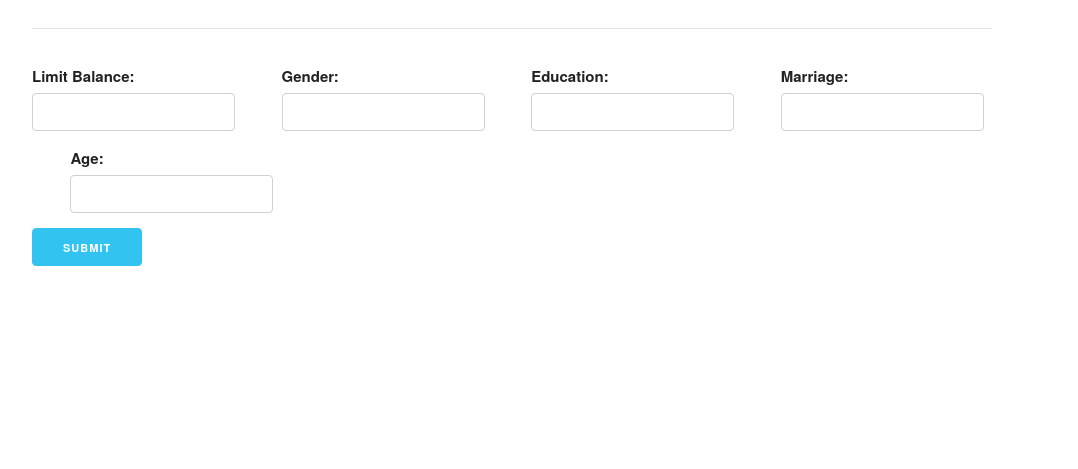
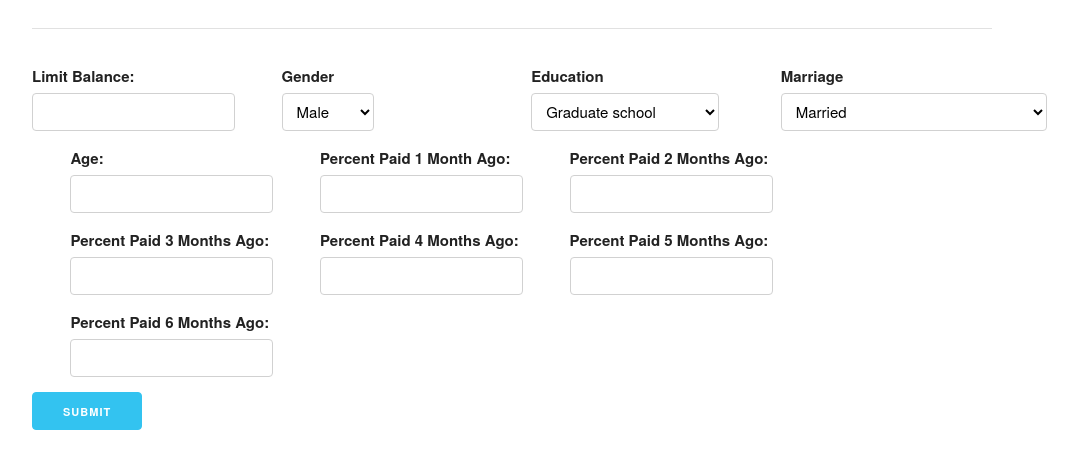
Before and after one commit to Becca18/TeamD, a Flask app: page / in a window 1280 px wide. Shown: the part 55-524 px from the top of the page, without its empty margins (128-1206 px from the left). Run offline with Flask 2, Linux system fonts and the light colour scheme; parts of the project's set-up code (start-up, migrations or seed data) failed here and were passed over; some libraries are stand-ins or nearby versions.

Commit message:
updated flask

```diff
--- a/credit_default/app/__init__.py
+++ b/credit_default/app/__init__.py
@@ -17,7 +17,7 @@
 # estimator = joblib.load('models/iris_model.pkl')
 # target_names = ['setosa', 'versicolor', 'virginica']
 estimator = joblib.load('models/credit_model.pkl')
-target_names = ["Default", "Paid"]
+target_names = ["Paid", "Default"]
 
 
 from .views import *   # flake8: noqa
--- a/credit_default/app/templates/index.html
+++ b/credit_default/app/templates/index.html
@@ -26,6 +26,24 @@
         <div class="three columns">
           {{ form.Age.label }} {{ form.Age() }}
         </div>
+        <div class="three columns">
+          {{ form.Percent_1_monthago.label }} {{ form.Percent_1_monthago() }}
+        </div>
+        <div class="three columns">
+          {{ form.Percent_2_monthago.label }} {{ form.Percent_2_monthago() }}
+        </div>
+        <div class="three columns">
+          {{ form.Percent_3_monthago.label }} {{ form.Percent_3_monthago() }}
+        </div>
+        <div class="three columns">
+          {{ form.Percent_4_monthago.label }} {{ form.Percent_4_monthago() }}
+        </div>
+        <div class="three columns">
+          {{ form.Percent_5_monthago.label }} {{ form.Percent_5_monthago() }}
+        </div>
+        <div class="three columns">
+          {{ form.Percent_6_monthago.label }} {{ form.Percent_6_monthago() }}
+        </div>
       </div>
       <div class="row">
         <button type="submit" class="button-primary">Submit</button>
@@ -35,7 +53,7 @@
       <div class="row">
         <div class="six columns">
           <h2>Next month's prediction: {{ prediction }}</h2>
-          <img src="{{url_for('static', filename='images/' + prediction + '.jpg')}}"
+          <img src="{{url_for('static', filename='images/' + prediction + '.png')}}"
               height="300">
         </div>
         <div class="six columns">
--- a/credit_default/app/views.py
+++ b/credit_default/app/views.py
@@ -8,7 +8,6 @@
 
 from . import app, estimator, target_names
 
-
 logger = logging.getLogger('app')
 
 class PredictForm(Form):
@@ -18,22 +17,32 @@
     # petal_length = fields.DecimalField('Petal Length:', places=2, validators=[Required()])
     # petal_width = fields.DecimalField('Petal Width:', places=2, validators=[Required()])
     Limit_bal = fields.DecimalField('Limit Balance:', places=2, validators=[Required()])
-    Gender = fields.DecimalField('Gender:', places=2, validators=[Required()])
-    Education = fields.DecimalField('Education:', places=2, validators=[Required()])
-    Marriage = fields.DecimalField('Marriage:', places=2, validators=[Required()])
+    Gender_list = [(1, "Male"), (2, "Female")]
+    Gender = fields.SelectField("Gender", choices=Gender_list, coerce=int)
+    Education_list = [(1, "Graduate school"), (2, "College"), (3, "High school"), (4, "Less than high school")]
+    Education = fields.SelectField("Education", choices=Education_list, coerce=int)
+    Marriage_list = [(1, "Married"), (2, "Single"), (3, "Separated, Divorced, or Widowed")]
+    Marriage = fields.SelectField("Marriage", choices=Marriage_list, coerce=int)
     Age= fields.DecimalField('Age:', places=2, validators=[Required()])
+    Percent_1_monthago = fields.DecimalField('Percent Paid 1 Month Ago:', places=2, validators=[Required()])
+    Percent_2_monthago = fields.DecimalField('Percent Paid 2 Months Ago:', places=2, validators=[Required()])
+    Percent_3_monthago = fields.DecimalField('Percent Paid 3 Months Ago:', places=2, validators=[Required()])
+    Percent_4_monthago = fields.DecimalField('Percent Paid 4 Months Ago:', places=2, validators=[Required()])
+    Percent_5_monthago = fields.DecimalField('Percent Paid 5 Months Ago:', places=2, validators=[Required()])
+    Percent_6_monthago = fields.DecimalField('Percent Paid 6 Months Ago:', places=2, validators=[Required()])
+
     submit = fields.SubmitField('Submit')
-
 
 @app.route('/', methods=('GET', 'POST'))
 def index():
     """Index page"""
     form = PredictForm()
     # predicted_iris = None
-    predicted_default = None
+    result = None
 
     if form.validate_on_submit():
         # store the submitted values
+
         submitted_data = form.data
 
         # Retrieve values from form
@@ -46,18 +55,24 @@
         Education = float(submitted_data['Education'])
         Marriage = float(submitted_data['Marriage'])
         Age = float(submitted_data['Age'])
+        Percent_1_monthago = float(submitted_data['Percent_1_monthago'])
+        Percent_2_monthago = float(submitted_data['Percent_2_monthago'])
+        Percent_3_monthago = float(submitted_data['Percent_3_monthago'])
+        Percent_4_monthago = float(submitted_data['Percent_4_monthago'])
+        Percent_5_monthago = float(submitted_data['Percent_5_monthago'])
+        Percent_6_monthago = float(submitted_data['Percent_6_monthago'])
 
         # Create array from values
         # flower_instance = [sepal_length, sepal_width, petal_length, petal_width]
-        default_instance = [Limit_bal, Gender, Education, Marriage, Age]
+        default_instance = [Limit_bal, Gender, Education, Marriage, Age,
+        Percent_1_monthago, Percent_2_monthago, Percent_3_monthago,
+        Percent_4_monthago, Percent_5_monthago, Percent_6_monthago]
         # my_prediction = estimator.predict(flower_instance)
-        my_prediction = int(estimator.predict(default_instance)) # 0 or 1
-        #print my_prediction
-        # Return only the Predicted iris species
-        # predicted_iris = target_names[my_prediction]
-        predicted_default = target_names[my_prediction] # paid or default
+        result = estimator.predict(default_instance)[0] # Target Predicted
+    else:
+        print form.data
 
     return render_template('index.html',
         form=form,
         # prediction=predicted_iris
-        prediction=predicted_default)
+        prediction=result)
```
Also changed, not shown: credit_default/build_model.py (+35 -8 lines), credit_default/app/static/images/Default.jpg (deleted), credit_default/app/static/images/Paid.jpg (deleted), credit_default/app/static/images/Paid.png, credit_default/app/static/images/iris_setosa.jpg (deleted), credit_default/app/static/images/iris_versicolor.jpg (deleted), credit_default/app/static/images/iris_virginica.jpg (deleted).
